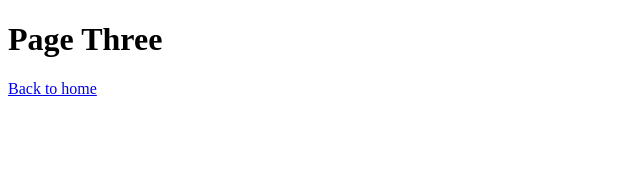
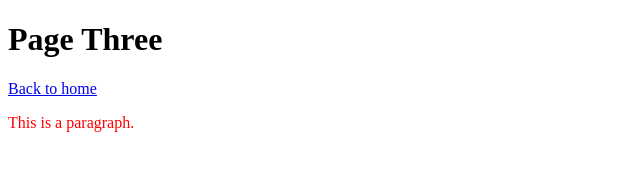
Before and after one commit to Tmwny4/tmwny4.github.io, a plain HTML site: page page3.html in a window 1280 px wide. Shown: the whole page, without its empty margins (0-640 px from the left). Drawn offline with Linux system fonts and the light colour scheme.

Commit message:
Update page3.html

```diff
--- a/page3.html
+++ b/page3.html
@@ -6,5 +6,6 @@
   </head>
   <body>
     <a href="https://tmwny4.github.io" title="Back to home">Back to home</a>
+    <p style="color:red;">This is a paragraph.</p>
   </body>
 </html>
```
